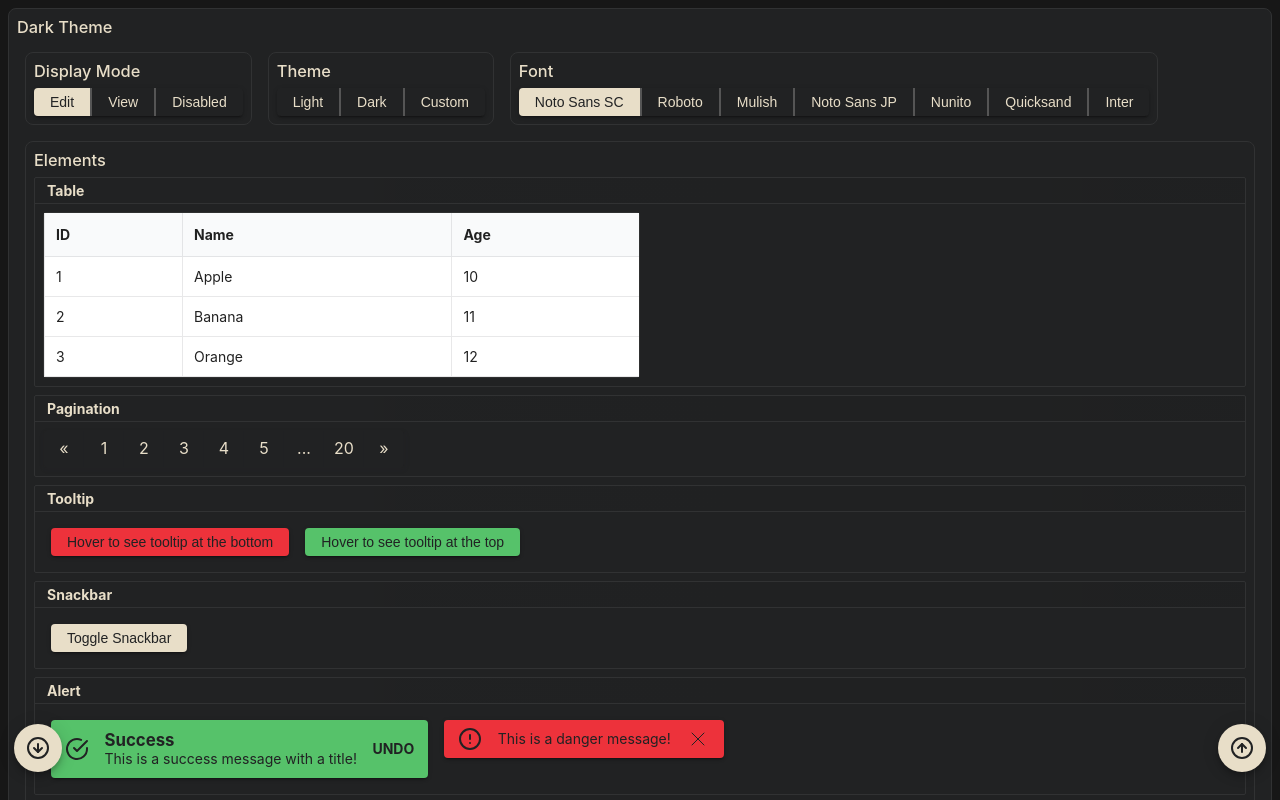
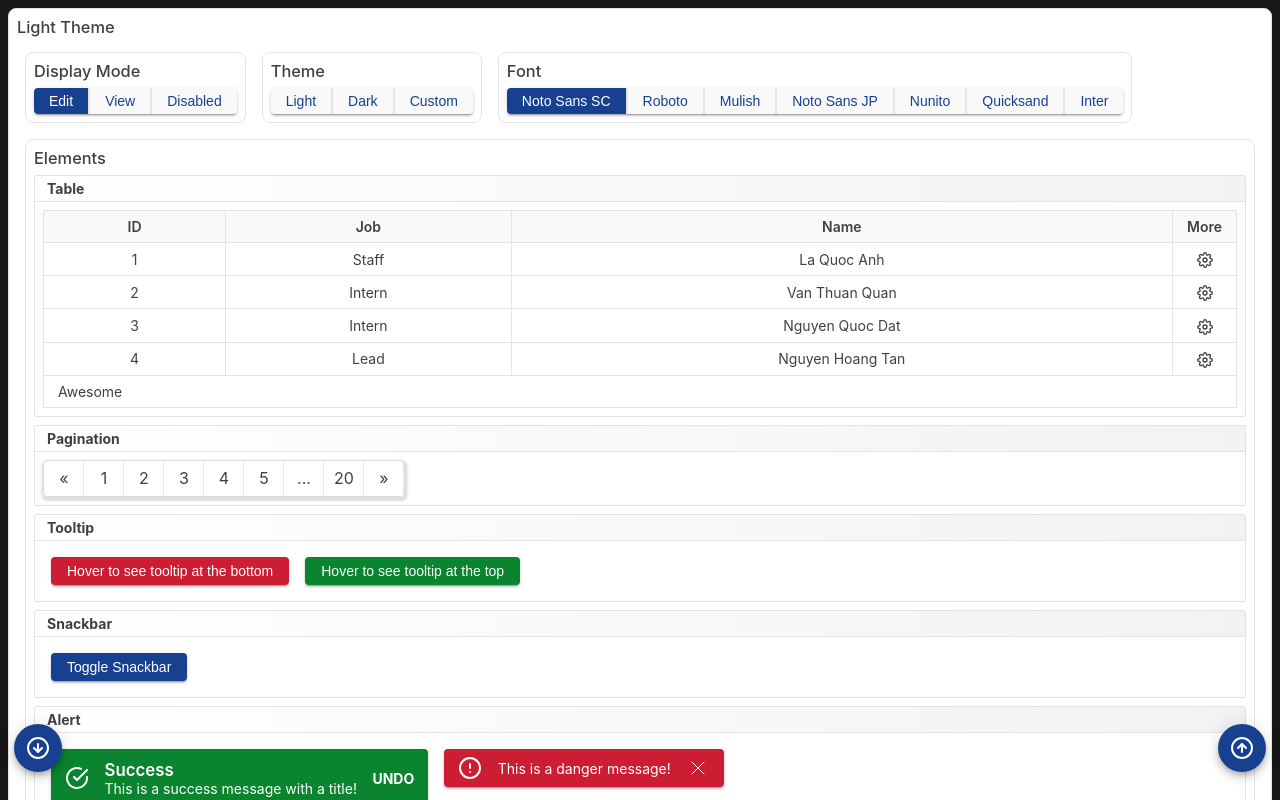
Before and after one commit to quanvan1999/ttg-react-component, a React (Create React App) app: page / in a window 1280 px wide. Shown: the top 800 px of the page. Built offline with nearby package versions, Linux system fonts and the light colour scheme.

Commit message:
finish table

```diff
--- a/src/Quanh.js
+++ b/src/Quanh.js
@@ -25,7 +25,8 @@ import {
   FAB,
   Tooltip,
   Pagination,
-  Label
+  Label,
+  Combox
 } from './components/elements'
 import theme from './utils/theme'
 import {useState, useEffect} from 'react'
@@ -35,7 +36,6 @@ import IcoSettings from './components/icons/IcoSettings'
 import IcoX from './components/icons/IcoX'
 import IcoArrowDownCircle from './components/icons/IcoArrowDownCircle'
 import IcoArrowUpCircle from './components/icons/IcoArrowUpCircle'
-import Combox from './components/elements/Combox'
 import Table from './components/Table/Table'
 import IcoChevronLeft from './components/icons/IcoChevronLeft'
 import IcoChevronRight from './components/icons/IcoChevronRight'
@@ -54,7 +54,7 @@ function Quanh() {
   ]
   const text = "Lorem ipsum dolor sit amet, consectetur adipiscing elit. Sed suscipit mattis arcu semper elementum. Nullam accumsan erat vitae quam sagittis placerat. In sodales mi eros, id commodo nulla fermentum in. Cras vehicula, sapien id fringilla lobortis, erat nisl rhoncus ante, et maximus libero tellus commodo ex. Lorem ipsum dolor sit amet, consectetur adipiscing elit. Integer dapibus justo nunc, sed molestie tortor dictum vitae. Pellentesque habitant morbi tristique senectus et netus et malesuada fames ac turpis egestas. Mauris maximus est quis ligula ullamcorper semper. Integer tempus orci dui, a lacinia lorem tempus ut. Donec sapien leo, sodales eu odio molestie, cursus lacinia quam. Aenean rhoncus rhoncus erat, nec volutpat nulla ullamcorper sit amet. Maecenas finibus, ante in suscipit rhoncus, massa lorem posuere est, vel faucibus turpis neque sit amet augue. Nulla sit amet mauris sit amet augue pharetra luctus vitae nec turpis. Duis sollicitudin commodo nisi quis mollis."
   const [mode, setMode] = useState("edit")
-  const [myTheme, setTheme] = useState("dark")
+  const [myTheme, setTheme] = useState("light")
   const [textValue, setTextValue] = useState("")
   const [modalState, setModalState] = useState(false)
   const [modalState2, setModalState2] = useState(false)
@@ -98,31 +98,28 @@ function Quanh() {
             <Container headline={"Elements"} fullWidth>
 
               <Box headline="Table">
-                <Table width="50%">
+                <Table>
                   <Table.Header>
                     <Table.Row>
                       <Table.HeaderCell>ID</Table.HeaderCell>
+                      <Table.HeaderCell>Job</Table.HeaderCell>
                       <Table.HeaderCell>Name</Table.HeaderCell>
-                      <Table.HeaderCell>Age</Table.HeaderCell>
+                      <Table.HeaderCell cellWidth="40px">More</Table.HeaderCell>
                     </Table.Row>
                   </Table.Header>
                   <Table.Body>
-                    <Table.Row>
-                      <Table.Cell>1</Table.Cell>
-                      <Table.Cell>Apple</Table.Cell>
-                      <Table.Cell>10</Table.Cell>
-                    </Table.Row>
-                    <Table.Row>
-                      <Table.Cell>2</Table.Cell>
-                      <Table.Cell>Banana</Table.Cell>
-                      <Table.Cell>11</Table.Cell>
-                    </Table.Row>
-                    <Table.Row>
-                      <Table.Cell>3</Table.Cell>
-                      <Table.Cell>Orange</Table.Cell>
-                      <Table.Cell>12</Table.Cell>
-                    </Table.Row>
+                    {ComboxData.map(d =>
+                      <Table.Row>
+                        <Table.Cell textAlign="center">{d.id}</Table.Cell>
+                        <Table.Cell textAlign="center">{d.job}</Table.Cell>
+                        <Table.Cell textAlign="center">{d.name}</Table.Cell>
+                        <Table.Cell textAlign="center" onClick={() => alert(d.name)}><IcoSettings size="small"/></Table.Cell>
+                      </Table.Row>
+                      )}
                   </Table.Body>
+                  <Table.Footer>
+                    Awesome
+                  </Table.Footer>
                 </Table>
               </Box>
 
--- a/src/components/Box.js
+++ b/src/components/Box.js
@@ -8,11 +8,11 @@ const Item = styled.div`
 `;
 
 const StyledBox = styled.div`
-    border: 1px solid ${props => props.theme.color.background.secondary};
+    border: 1px solid ${props => props.theme.color.border.primary};
     border-radius: 2px;
     margin-bottom: 8px;
     & h4 {
-        border-bottom: 1px solid ${props => props.theme.color.background.secondary};
+        border-bottom: 1px solid ${props => props.theme.color.border.primary};
         padding: 4px 12px;
         background: linear-gradient(to right, rgba(0,0,0,0), rgba(0,0,0,0.05));
 
--- a/src/components/Container.js
+++ b/src/components/Container.js
@@ -6,7 +6,7 @@ const StyledContainer = styled.div`
     color: ${props => props.theme.color.text.primary};
     display: ${props => props.fullWidth ? "block" : "inline-block"};
     padding: 8px;
-    border: 1px solid ${props => props.theme.color.background.secondary};
+    border: 1px solid ${props => props.theme.color.border.primary};
     border-radius: 8px;
     margin: 8px;
     transition: background 0.2s linear;
--- a/src/components/Table/Table.js
+++ b/src/components/Table/Table.js
@@ -1,86 +1,66 @@
 import styled from 'styled-components'
 import React from 'react'
-
+import PropTypes from 'prop-types'
 const TableComponent = styled.table`
-    width: ${props => props.width ? props.width : '100%'};
+    width: ${props => props.width || '100%'};
     background: ${props => props.theme.color.background.secondary};
     margin: ${props => props.demo ? "8px": "0px"};
-    border: 1px solid ${props => props.displayMode === "disabled" ? "var(--fillColor)" : "rgba(34,36,38,.15)"};
-    -webkit-box-shadow: none;
+    border: 1px solid ${props => props.displayMode === "disabled" ? "var(--fillColor)" : props.theme.color.border.secondary};
     box-shadow: none;
-    border-radius: .28571429rem;
-    text-align: left;
-    color: rgba(0,0,0,.87);
-    border-collapse: separate;
-    border-spacing: 0;
+    border-collapse: collapse;
     position: relative;
-    th{
-        cursor: auto;
-        background: #f9fafb;
-        text-align: inherit;
-        color: rgba(0,0,0,.87);
-        padding: .92857143em .78571429em;
-        vertical-align: inherit;
-        font-style: none;
-        font-weight: 700;
-        text-transform: none;
-        border-bottom: 1px solid rgba(34,36,38,.1);
-        border-left: none;
-        border-left: 1px solid rgba(34,36,38,.1);
-    }
+`;
+const Header = styled.thead`
 
-    td{
-        padding: .78571429em .78571429em;
-        text-align: inherit;
-        border-left: 1px solid rgba(34,36,38,.1);
-        border-bottom: 1px solid rgba(34,36,38,.1);
+`;
+
+const Row = styled.tr`
+    cursor: pointer;
+    background: ${props => props.theme.color.background.primary};
+    transition: all 150ms ease-in;
+    &:hover {
+        background: ${props => !props.footer && props.theme.color.background.secondary};
     }
 `;
-const Header = styled.thead``;
-const Row = styled.tr`
-    width: 100%;
-    background: #fff;
-    margin: 1em 0;
-    border: 1px solid rgba(34,36,38,.15);
-    -webkit-box-shadow: none;
-    box-shadow: none;
-    border-radius: .28571429rem;
-    text-align: left;
-    color: rgba(0,0,0,.87);
-    border-collapse: separate;
-    border-spacing: 0;
+const HeaderCell = styled.th`
+    cursor: pointer;
+    background: ${props => props.theme.color.background.secondary};
+    color: ${props => props.theme.color.text.primary};
+    padding: 0.5rem 1rem;
+    font-weight: ${props => props.theme.weight.bold};
+    border: 1px solid ${props => props.theme.color.border.primary};
+    width: ${props => props.cellWidth || "auto"};
+    text-align: ${props => props.textAlign || "center"};
+`;
+HeaderCell.propTypes = {
+    cellWidth: PropTypes.string,
+    textAlign: PropTypes.string
+}
+const Body = styled.tbody``;
 
-    &:hover{
-        background: rgba(0,0,0,.05)!important;
-        color: rgba(0,0,0,.95)!important;
-    }
+const Cell = styled.td`
+    padding: 0.5rem 1rem;
+    border: 1px solid ${props => props.theme.color.border.primary};
+    text-align: ${props => props.textAlign || "left"};
 `;
-const HeaderCell = styled.th``;
-const Body = styled.tbody``;
-const Cell = styled.td``;
-const TableFooter = styled.tfoot`
-    right: 0;
-    position: absolute;
-    &:hover{
-        background: transparent;
-    }
-`;
+Cell.propTypes = {
+    textAlign: PropTypes.string
+}
 
-const handleClick = (props)=>{
-    console.log(props)
+const Footer = (props) => {
+    return (
+        <tfoot>
+            <Row footer>
+                <Cell colSpan={99}>{props.children}</Cell>
+            </Row>
+        </tfoot>
+    )
 }
+
 function Table(props){
     return(
         <TableComponent {...props}>
-        {
-            React.Children.map(props.children, child => {
-                return React.cloneElement(
-                    child,
-                    {
-                        onSelect: () => handleClick(child.props.value)
-                    })
-            })
-        }
+            {props.children}
         </TableComponent>
     )
 };
@@ -90,7 +70,10 @@ Table.Row = Row
 Table.HeaderCell = HeaderCell
 Table.Body = Body
 Table.Cell = Cell
-Table.TableFooter = TableFooter
+Table.Footer = Footer
 
+Table.propTypes = {
+    cellWidth: PropTypes.string
+}
 
 export default Table
--- a/src/components/elements/Button.js
+++ b/src/components/elements/Button.js
@@ -12,7 +12,7 @@ const StyledButton = styled.button`
     --disabledTextColor: ${props => props.theme.color.text.disabled};
     --disabledFillColor: ${props => props.theme.color.fill.disabled};
     margin: ${props => props.demo? "8px": "0px"};
-    padding: ${props => props.ingroup ? "6px 16px" : props.type === "outline" ? "5px 15px" : "6px 16px"};
+    padding: ${props => props.ingroup ? "5px 15px" : props.type === "outline" ? "5px 15px" : "6px 16px"};
     transition: background 0.15s linear;
     font-size: ${props => props.theme.textSize[props.size] || "1rem" };
     font-weight: ${props => props.theme.weight[props.fontWeight] || 500};
--- a/src/components/elements/ButtonGroup.js
+++ b/src/components/elements/ButtonGroup.js
@@ -10,7 +10,7 @@ const StyledButtonGroup = styled.div`
     display: ${props => props.fullWidth ? "flex" : "inline-flex"};
     border-radius: 4px;
     overflow: hidden;
-    background: transparent; //${props => props.theme.color.background.secondary};
+    background: ${props => props.theme.color.background.secondary};
     border: 0px solid ${props => props.displayMode === "disabled" ? "#A3A3A3" : "var(--fillColor)"};
     box-shadow: ${props => props.theme.shadow};
 `;
--- a/src/components/elements/Combox.js
+++ b/src/components/elements/Combox.js
@@ -109,9 +109,9 @@ const SelectContainer = styled.div`
 `;
 const Selection = styled.div`
     padding: 0.5rem;
-    background-color: ${props => props.selected ? props.theme.color.background.secondary: "transparent"};
+    background-color: ${props => props.selected ? props.theme.color.border.primary: "transparent"};
     &:hover {
-        background-color: ${props => props.theme.color.border.primary};
+        background-color: ${props => props.theme.color.background.secondary};
     }
 `;
 const StyledItem = styled.div`
--- a/src/components/elements/index.js
+++ b/src/components/elements/index.js
@@ -25,6 +25,7 @@ import Tooltip from './Tooltip'
 import FAB from './FAB'
 import Pagination from './Pagination'
 import Label from './Label'
+import Combox from './Combox'
 export {
     Button,
     ButtonGroup,
@@ -52,5 +53,6 @@ export {
     Tooltip,
     FAB,
     Pagination,
-    Label
+    Label,
+    Combox
 }
--- a/src/utils/theme.js
+++ b/src/utils/theme.js
@@ -20,10 +20,10 @@ const theme = {
             },
             background: {
                 primary: "#FFFFFF",
-                secondary: "#E5E5E5"
+                secondary: "#F9F9F9"
             },
             border: {
-                primary: "#CCCCCC"
+                primary: "#E3E3E3"
             }
         },
         textSize: {
@@ -38,8 +38,8 @@ const theme = {
         },
         weight: {
             light: 300,
-            normal: 500,
-            bold: 700
+            normal: 400,
+            bold: 600
         },
         shadow: "0px 3px 1px -2px rgba(0,0,0,0.2), 0px 2px 2px 0px rgba(0,0,0,0.14), 0px 1px 5px 0px rgba(0,0,0,0.12)"
     },
@@ -67,7 +67,7 @@ const theme = {
                 secondary: "#313233" //Pewter 800
             },
             border: {
-                primary: "#555555"
+                primary: "#333333"
             }
         },
         textSize: {
@@ -82,8 +82,8 @@ const theme = {
         },
         weight: {
             light: 300,
-            normal: 500,
-            bold: 700
+            normal: 400,
+            bold: 500
         },
         shadow: "0px 3px 1px -2px rgba(0,0,0,0.2), 0px 2px 2px 0px rgba(0,0,0,0.14), 0px 1px 5px 0px rgba(0,0,0,0.12)"
     },
@@ -126,8 +126,8 @@ const theme = {
         },
         weight: {
             light: 300,
-            normal: 500,
-            bold: 700
+            normal: 400,
+            bold: 500
         },
         shadow: "0px 3px 1px -2px rgba(0,0,0,0.2), 0px 2px 2px 0px rgba(0,0,0,0.14), 0px 1px 5px 0px rgba(0,0,0,0.12)"
     }
```
Also changed, not shown: 1 other file (tests, documents, lock files or other folders).
